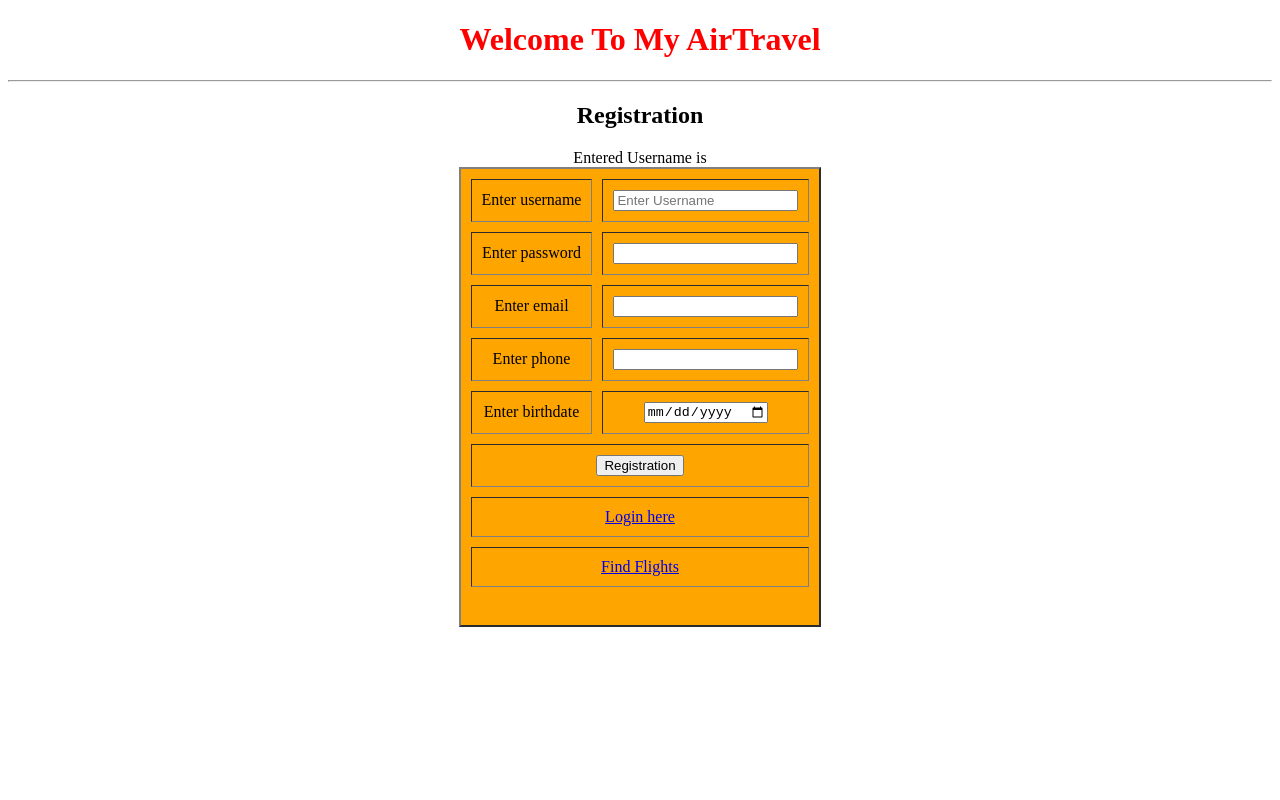
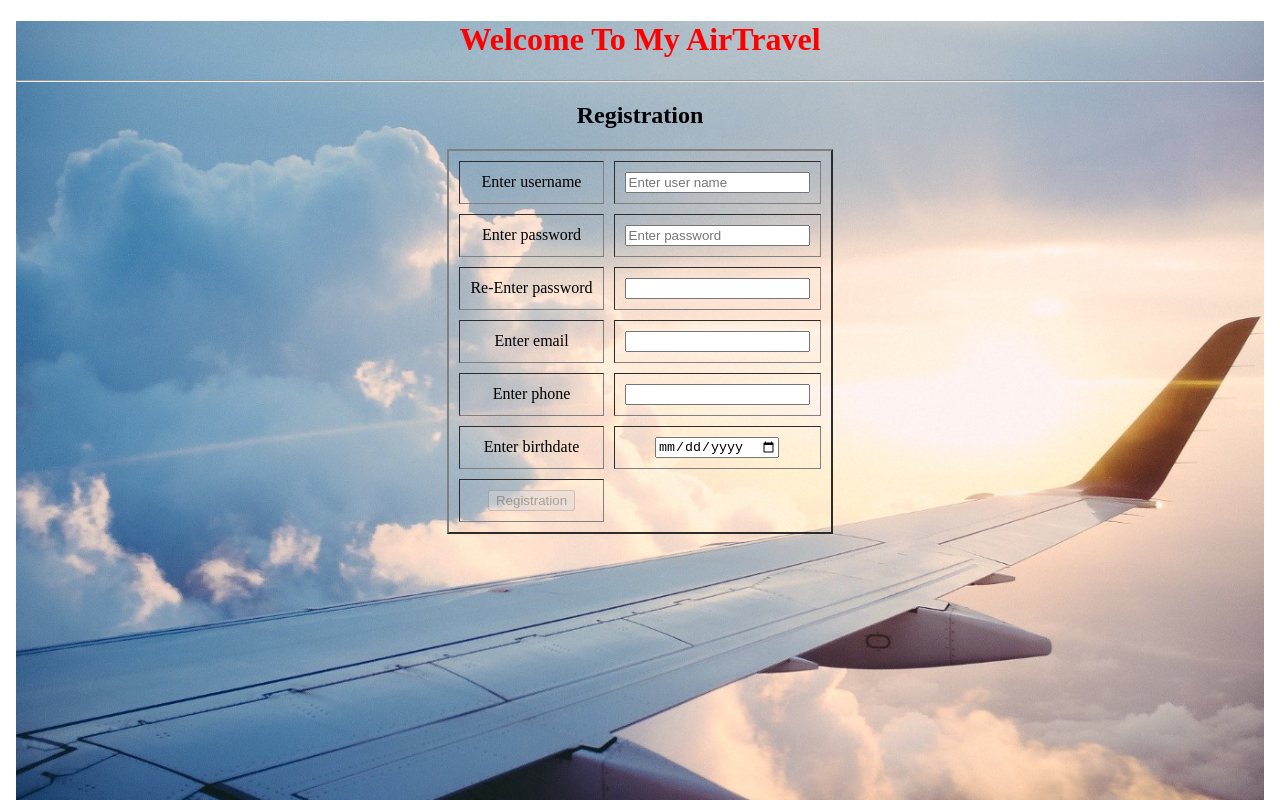
Before and after one commit to ameya1301999/Angular_Airline, an Angular app: page / in a window 1280 px wide. Shown: the top 800 px of the page. Built offline with nearby package versions, Linux system fonts and the light colour scheme.

Commit message:
Form final with DOB, password and username validation

```diff
--- a/package.json
+++ b/package.json
@@ -18,6 +18,8 @@
     "@angular/platform-browser": "~12.2.0",
     "@angular/platform-browser-dynamic": "~12.2.0",
     "@angular/router": "~12.2.0",
+    "angular-moment": "^1.3.0",
+    "moment": "^2.29.1",
     "rxjs": "~6.6.0",
     "tslib": "^2.3.0",
     "zone.js": "~0.11.4"
--- a/src/app/registration/registration.component.css
+++ b/src/app/registration/registration.component.css
@@ -1,21 +1,32 @@
 h1{
-    color: red;
-    text-align: center;
+	color:red;
+	text-align: center;
 }
+#d1{
+	background-color: pink;
+	text-align: center;
+}
+#d2{
+	background-color: pink;
+	text-align: center;
+}
+#d3{
+	background-color: yellow;
+	text-align: center;
+}
+
 table{
-    margin:  auto;
-    background-color: orange;
+    margin-left: auto;
+    margin-right: auto;
 }
-.d1{
-    color: red;
+
+body{
+
+	background-repeat: no-repeat;
+	background-attachment: fixed;
+	background-size: cover;
+	background-image:url("src/assets/img.jpeg");
+    height: 1000px;
+    background-position: center;
+
 }
-body{
-    /* background-image: url("img.jpeg"); */
-    background-repeat: no-repeat;
-    background-size: cover;
-    width: 100%;
-    height: 100%;
-    padding: 0;
-    margin: auto;
-    text-align: center;
-}
--- a/src/app/registration/registration.component.html
+++ b/src/app/registration/registration.component.html
@@ -6,45 +6,24 @@
 <!-- <link type="text/css" rel="stylesheet" href="myairline.css"> -->
 </head>
 
+
 <body>
 	<h1>Welcome To My AirTravel</h1>
 	<hr>
 	<h2>Registration</h2>
-	<form (ngSubmit)="registerThisNewUser()">
-		Entered Username is {{newregistration.username}}
+	<form (ngSubmit) = "onSubmit()" ngNativeValidate>
+		<TABLE BORDER=2 CELLSPACING=10 CELLPADDING=10>
+			<TR> <TD>Enter username </TD>
+				 <TD><input type=text id="uname1" placeholder="Enter user name" name = "username" [(ngModel)] = "newRegistration.username" required><span id="userErrMsg1"></span></TD>
+				</TR>
 
-		<TABLE BORDER=2 CELLSPACING=10 CELLPADDING=10>
-			<TR>
-				<TD>Enter username</TD>
-				<TD><input type=text name="username" [(ngModel)]="newregistration.username" placeholder="Enter Username"></TD>
-			</TR>
-			<TR>
-				<TD>Enter password</TD>
-				<TD><input type=password name="password" [(ngModel)]="newregistration.password"></TD>
-			</TR>
-			<TR>
-				<TD>Enter email</TD>
-				<TD><input type=email name="email" [(ngModel)]="newregistration.email"></TD>
-			</TR>
-			<TR>
-				<TD>Enter phone</TD>
-				<TD><input type=text name="phone" [(ngModel)]="newregistration.phone"></TD>
-			</TR>
-			<TR>
-				<TD>Enter birthdate</TD>
-				<TD><input type=date name="birthdate" [(ngModel)]="newregistration.birthdate"></TD>
-			</TR>
+			<TR> <TD>Enter password    </TD> 	<TD><input type=password id="upass1"  placeholder="Enter password" name = "password" [(ngModel)] = "newRegistration.password" (ngModelChange) = "check()" required></TD> </TR>
+			<TR> <TD>Re-Enter password </TD>    <TD><input type=password id="upass2" name = "repass" [(ngModel)] ="repass" (ngModelChange) = "check()" required><span></span></TD> </TR>
+			<TR> <TD>Enter email       </TD> 	<TD><input type=email name = "email" [(ngModel)] = "newRegistration.email"  (ngModelChange) = "check()" required></TD> </TR>
+			<TR> <TD>Enter phone       </TD> 	<TD><input type=text name = "phone" [(ngModel)] = "newRegistration.phone" (ngModelChange) = "check()" required></TD> </TR>
+			<TR> <TD>Enter birthdate   </TD> 	<TD><input type=date name = "birthdate" [(ngModel)] = "newRegistration.birthdate" (ngModelChange) = "check()" required></TD> </TR>
 
-			<TR>
-				<TD colspan="2"><input type=submit value="Registration"></TD>
-			</TR>
-			<TR>
-				<TD colspan="2"><a href="Login.html">Login here</a></TD>
-			</TR>
-			<TR>
-				<TD colspan="2"><a href="Home.html">Find Flights </a></TD>
-			</TR>
-			<br>
+			<TR> <TD><input type=submit value="Registration" [disabled]= "flag === false"></TD> </TR>
 		</TABLE>
 	</form>
 
--- a/src/app/registration/registration.component.ts
+++ b/src/app/registration/registration.component.ts
@@ -1,5 +1,6 @@
 import { Component, OnInit } from '@angular/core';
-import { registration } from './registration';
+import { Registration } from './registration';
+import * as moment from 'moment';
 
 @Component({
   selector: 'app-registration',
@@ -7,14 +8,48 @@ import { registration } from './registration';
   styleUrls: ['./registration.component.css']
 })
 export class RegistrationComponent implements OnInit {
-      newregistration: registration = new registration();
 
-    registerThisNewUser() {
-    console.log('registration name is ',this.newregistration);
-  }
+  newRegistration: Registration = new Registration();
+  repass: string;
+  year = '';
+  current = '';
+  flag = false;
 
   constructor() { }
 
+  check(){
+    this.current = moment(new Date()).format('YYYY');
+    this.year = moment(this.newRegistration.birthdate).format('YYYY');
+
+    if (this.repass !== this.newRegistration.password) {
+      this.flag = false;
+    }
+
+
+    else if((Number(this.current) - Number(this.year) < 18) && Number(this.year) > 1970){
+      this.flag = false;
+
+    }
+    else if(this.newRegistration.username.length <8 || this.newRegistration.username.length >15){
+      this.flag = false;
+    }
+    else if(this.newRegistration.phone.length != 10){
+      this.flag = false;
+    }
+    else if(this.newRegistration.email.length <5){
+      this.flag = false
+    }
+    else{
+      this.flag = true;
+    }
+
+
+  }
+
+  onSubmit(){
+    console.log(this.newRegistration);
+
+  }
   ngOnInit(): void {
   }
 
--- a/src/app/registration/registration.ts
+++ b/src/app/registration/registration.ts
@@ -1,7 +1,8 @@
-export class registration {
-    username: string;
-    password: string;
-    email: string;
+export class Registration {
+    username:string ;
+    password:string ;
+    email:string;
     phone: string;
     birthdate: Date;
+
 }
```
Also changed, not shown: 2 other files (tests, documents, lock files or other folders).
